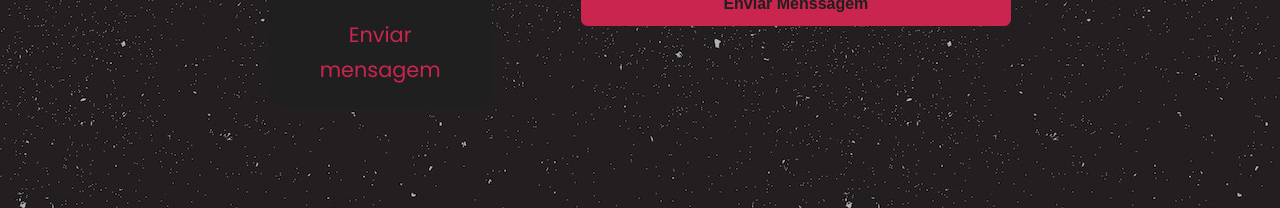
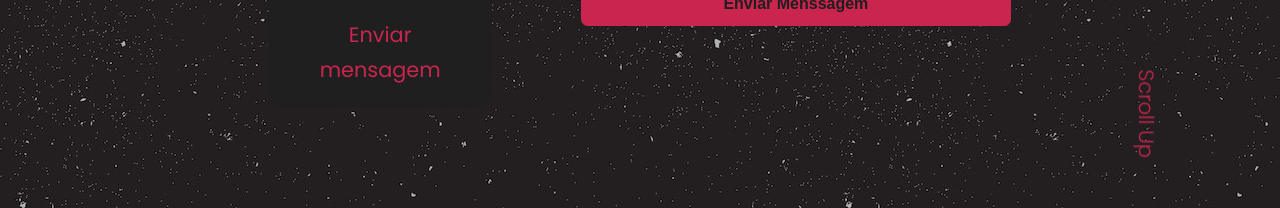
Before and after one commit to UardemDantas/portfolio, a React (Create React App) app: page / in a window 1280 px wide. Shown: the part 4060-4268 px from the top of the page. Built offline with nearby package versions, Linux system fonts and the light colour scheme.

Commit message:
scroll up

```diff
--- a/src/components/contact/Contact.jsx
+++ b/src/components/contact/Contact.jsx
@@ -94,6 +94,7 @@ const Contact = () => {
             Enviar Menssagem
           </button>
         </form>
+        <a href="#" className="scroll_up">Scroll Up</a>
       </div>
     </section>
   );
--- a/src/components/contact/contact.css
+++ b/src/components/contact/contact.css
@@ -62,6 +62,14 @@ input,textarea {
     font-weight: 700 !important;
 }
 
+.scroll_up {
+    position: absolute;
+    right: -11.2rem;
+    bottom: 1rem;
+    transform: rotate(90deg);
+    font-weight: 300;
+    font-size: 1rem;
+}
 
 
 /* -------------- For 1024px (Medium Devices) -------- */
```
